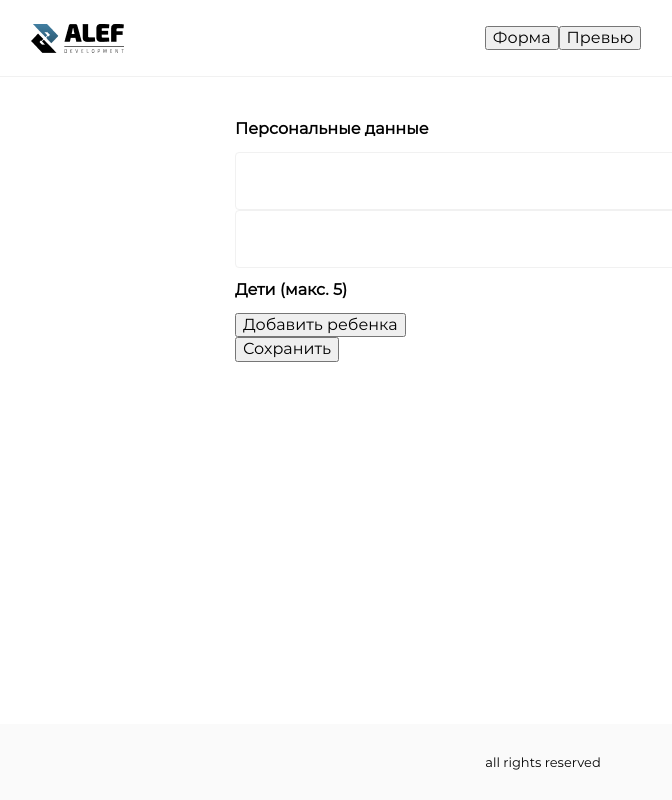
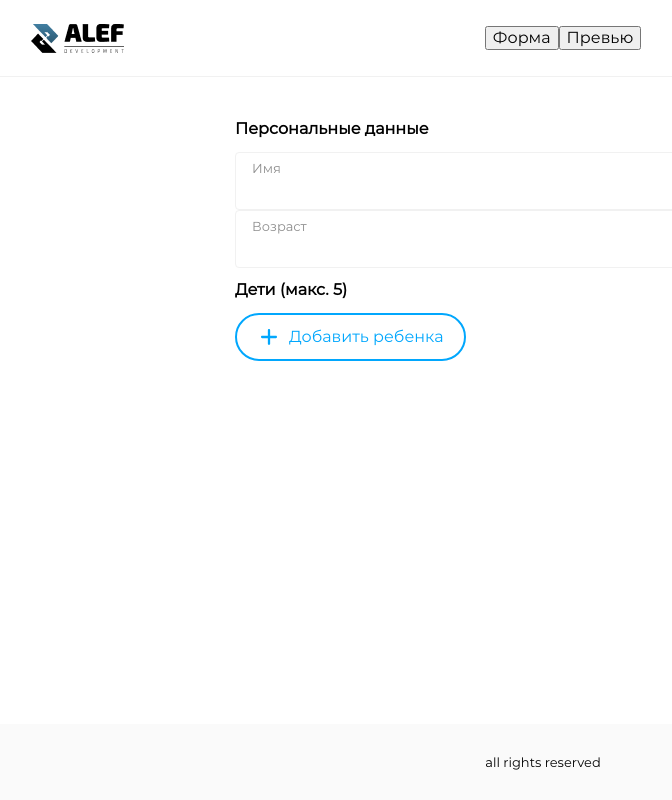
Before and after one commit to gogsh/Alef-test, a React (Create React App) app: page / in a window 1280 px wide. Shown: the whole page, without its empty margins (97-769 px from the left). Built offline with nearby package versions, Linux system fonts and the light colour scheme.

Commit message:
AddChild button hide logic

```diff
--- a/src/App.tsx
+++ b/src/App.tsx
@@ -22,6 +22,7 @@ const App: React.FC = () => {
     onChangeFormInput,
     onAddChild,
     onDeleteChild,
+    MAX_NUMBER_OF_CHILDREN,
   } = useForm()
 
   return (
@@ -38,11 +39,10 @@ const App: React.FC = () => {
               onChangeFormInput={onChangeFormInput}
               onDeleteChild={onDeleteChild}
               routeHandler={routeHandler}
+              MAX_NUMBER_OF_CHILDREN={MAX_NUMBER_OF_CHILDREN}
             />
           ) : page === 'preview' ? (
-            <Preview
-              personalData={personalData}
-            />
+            <Preview personalData={personalData} />
           ) : null}
           <Footer />
         </Layout>
--- a/src/Components/Form/Form.tsx
+++ b/src/Components/Form/Form.tsx
@@ -1,6 +1,9 @@
-import { FormLayout } from './Form-styles'
+import { FormLayout, ChildrenInputsContainer } from './Form-styles'
 import { IForm } from '../../Types'
 import Input from '../UI/Input/Input'
+import Button from '../UI/Button/Button'
+import Icon from '../UI/Icon/Icon'
+import colors from '../../theme/themeСolors'
 
 interface Props {
   personalData: IForm
@@ -9,6 +12,7 @@ interface Props {
   onAddChild: (e: React.ChangeEvent<any>) => void
   onDeleteChild: (e: React.ChangeEvent<any>) => void
   routeHandler: (e: React.ChangeEvent<any>) => void
+  MAX_NUMBER_OF_CHILDREN: number
 }
 
 const Form: React.FC<Props> = ({
@@ -18,32 +22,46 @@ const Form: React.FC<Props> = ({
   onAddChild,
   onDeleteChild,
   routeHandler,
+  MAX_NUMBER_OF_CHILDREN,
 }) => {
   return (
     <FormLayout>
       <h2>Персональные данные</h2>
       <div className='Form_inputs-container'>
-        <Input name={'name'} value={personalData.name} onChange={onChangeFormInput} />
+        <Input
+          name={'name'}
+          value={personalData.name}
+          onChange={onChangeFormInput}
+          label={'Имя'}
+        />
         <Input
           name={'age'}
           value={personalData.age}
           onChange={onChangeFormInput}
           inputmode={'numeric'}
           type={'number'}
+          label={'Возраст'}
         />
       </div>
       <div className='Form_children-container'>
         <header>
-          <h2>Дети (макс. 5)</h2>
-          <button onClick={onAddChild}>Добавить ребенка</button>
+          <h2>Дети (макс. {MAX_NUMBER_OF_CHILDREN})</h2>
+          {personalData.children.length < MAX_NUMBER_OF_CHILDREN ? (
+            <Button clickHandler={onAddChild} type={'secondary'}>
+              <Icon type={'plus'} color={colors.primary} />
+              Добавить ребенка
+            </Button>
+          ) : null}
         </header>
+        <div className='test'>
           {personalData.children.map((child, index) => {
             return (
-            <div key={child.id}>
+              <ChildrenInputsContainer key={child.id}>
                 <Input
                   name={`name_${index}`}
                   value={child.name}
                   onChange={onChangeChildInput}
+                  label={'Имя'}
                 />
                 <Input
                   name={`age_${index}`}
@@ -51,17 +69,21 @@ const Form: React.FC<Props> = ({
                   onChange={onChangeChildInput}
                   inputmode={'numeric'}
                   type={'number'}
+                  label={'Возраст'}
                 />
-              <button value={index} onClick={onDeleteChild}>
+                <Button value={index} clickHandler={onDeleteChild} type={'link'}>
                   Удалить
-              </button>
-            </div>
+                </Button>
+              </ChildrenInputsContainer>
             )
           })}
         </div>
-      <button name='preview' onClick={routeHandler}>
+      </div>
+      {personalData.children.length ? (
+        <Button name={'preview'} clickHandler={routeHandler} type={'primary'}>
           Сохранить
-      </button>
+        </Button>
+      ) : null}
     </FormLayout>
   )
 }
--- a/src/hooks/useForm.ts
+++ b/src/hooks/useForm.ts
@@ -10,7 +10,7 @@ const useForm = () => {
   })
 
   const onAddChild = () => {
-    if (personalData.children.length <= MAX_NUMBER_OF_CHILDREN) {
+    if (personalData.children.length < MAX_NUMBER_OF_CHILDREN) {
       const arrayDuplicate = [...personalData.children]
       arrayDuplicate.push({
         name: '',
@@ -61,6 +61,7 @@ const useForm = () => {
     onChangeFormInput,
     onAddChild,
     onDeleteChild,
+    MAX_NUMBER_OF_CHILDREN
   }
 }
 
```
Lines whose indentation alone changed are shown as unchanged.
